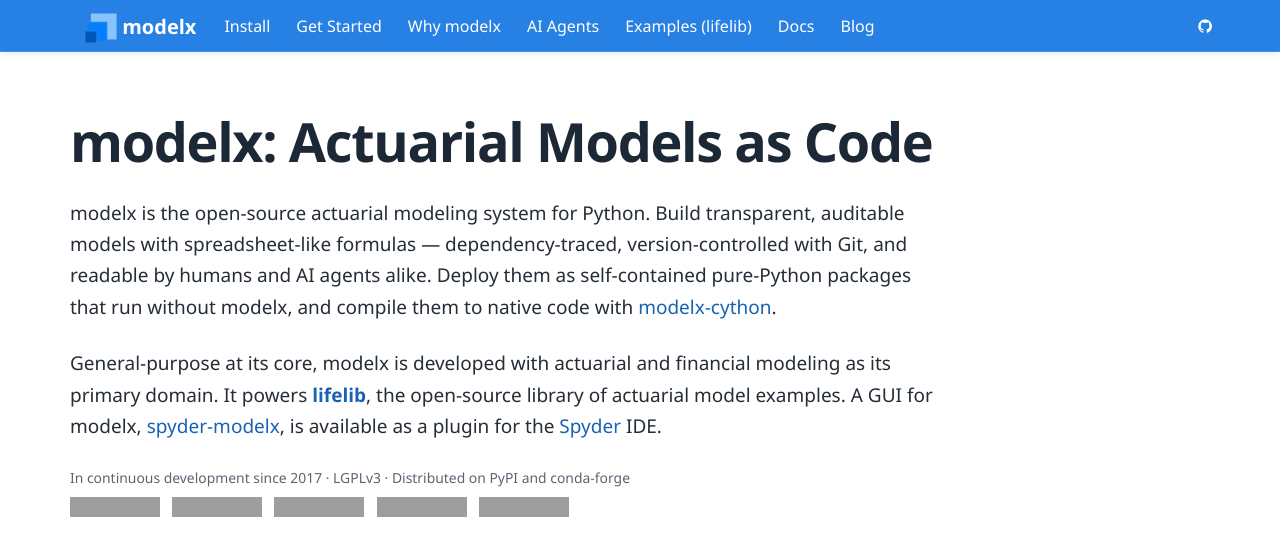
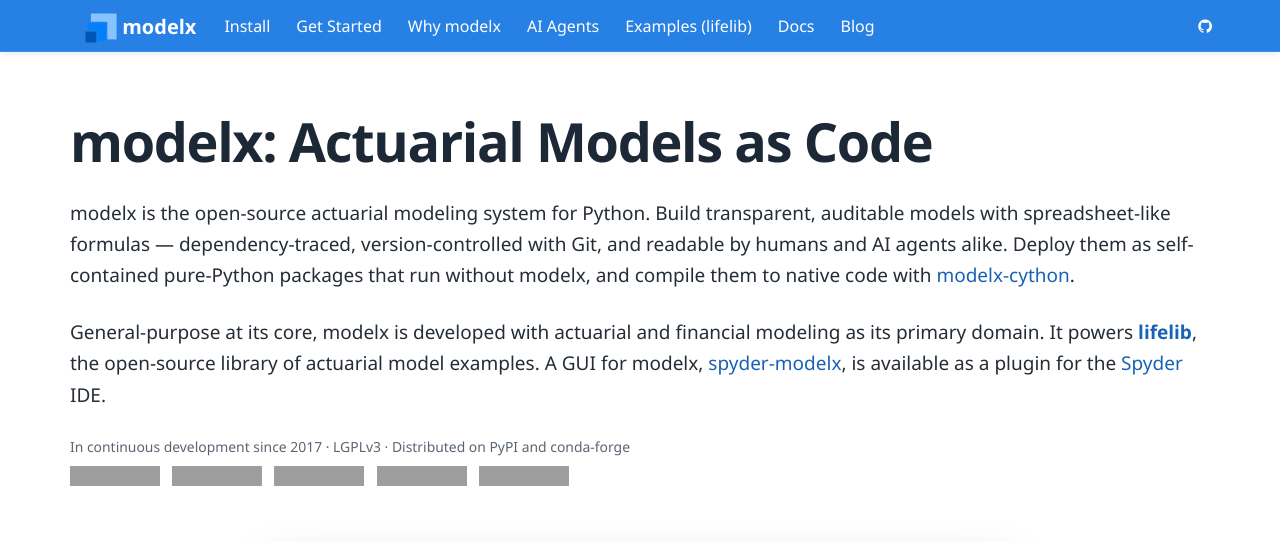
Before and after one commit to fumitoh/modelx-site, a Jekyll site: the page built from index.html, in a window 1280 px wide and 1400 px high. Shown: the top 542 px of the window. Built offline with Jekyll 4.4.1, drawn with Linux system fonts in a browser that asks for light colours; grey boxes are pictures that could not be loaded.

Commit message:
Let the homepage lead run the full hero width
The 46em measure cap on .home-hero .lead made the paragraphs wrap ~300px
short of the container edge on wide windows, reading as a left-shifted
block. The container already bounds line length, so the cap is removed.
Long-form prose elsewhere keeps its 70ch measure.

Co-Authored-By: Claude Fable 5 <noreply@anthropic.com>

```diff
--- a/css/main.scss
+++ b/css/main.scss
@@ -352,10 +352,9 @@ a {
       font-size: 54px;
     }
   }
-
-  .lead {
-    max-width: 46em;
-  }
+  // The lead runs the full hero width: the container already bounds line
+  // length, and an extra measure cap read as a left-shifted text block on
+  // wide windows.
 }
 
 // Maturity line: quiet metadata above the badge row.
```
